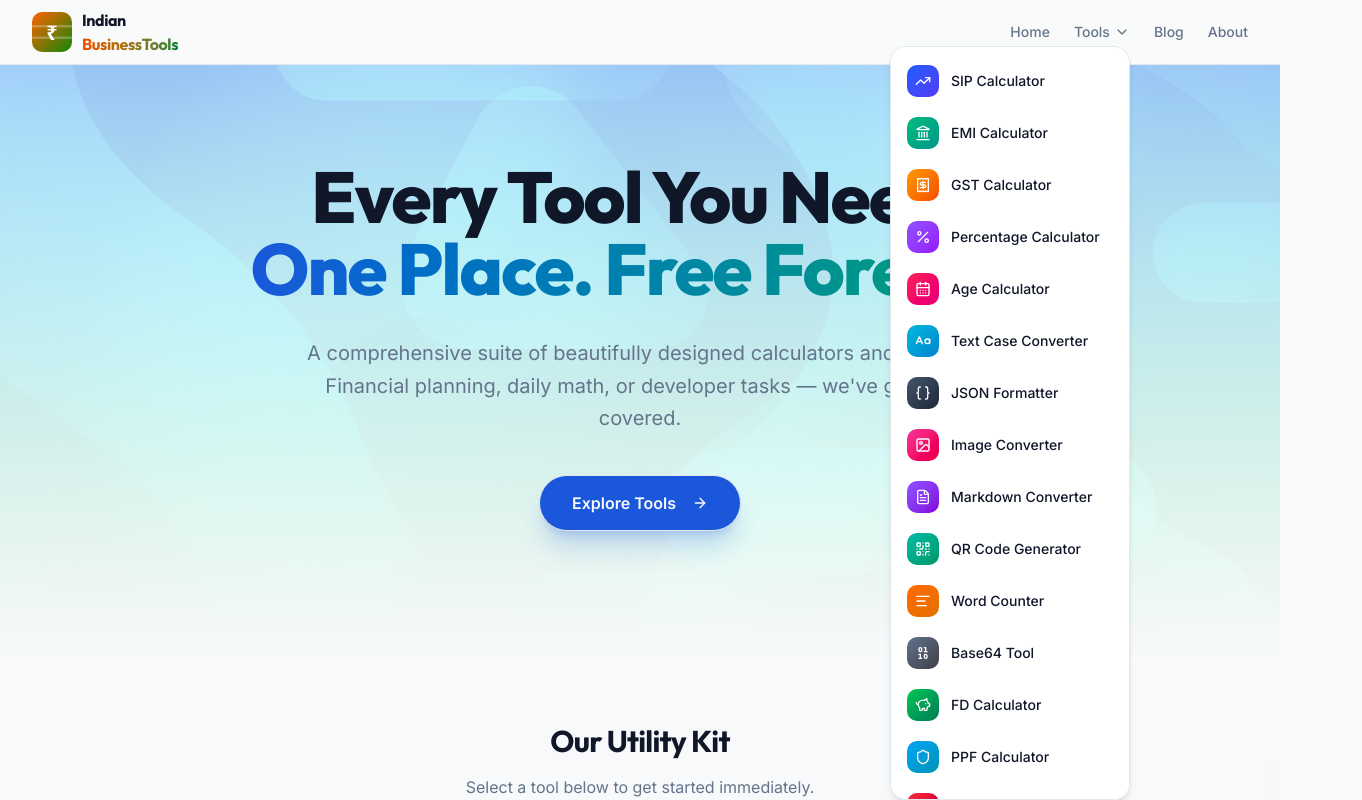
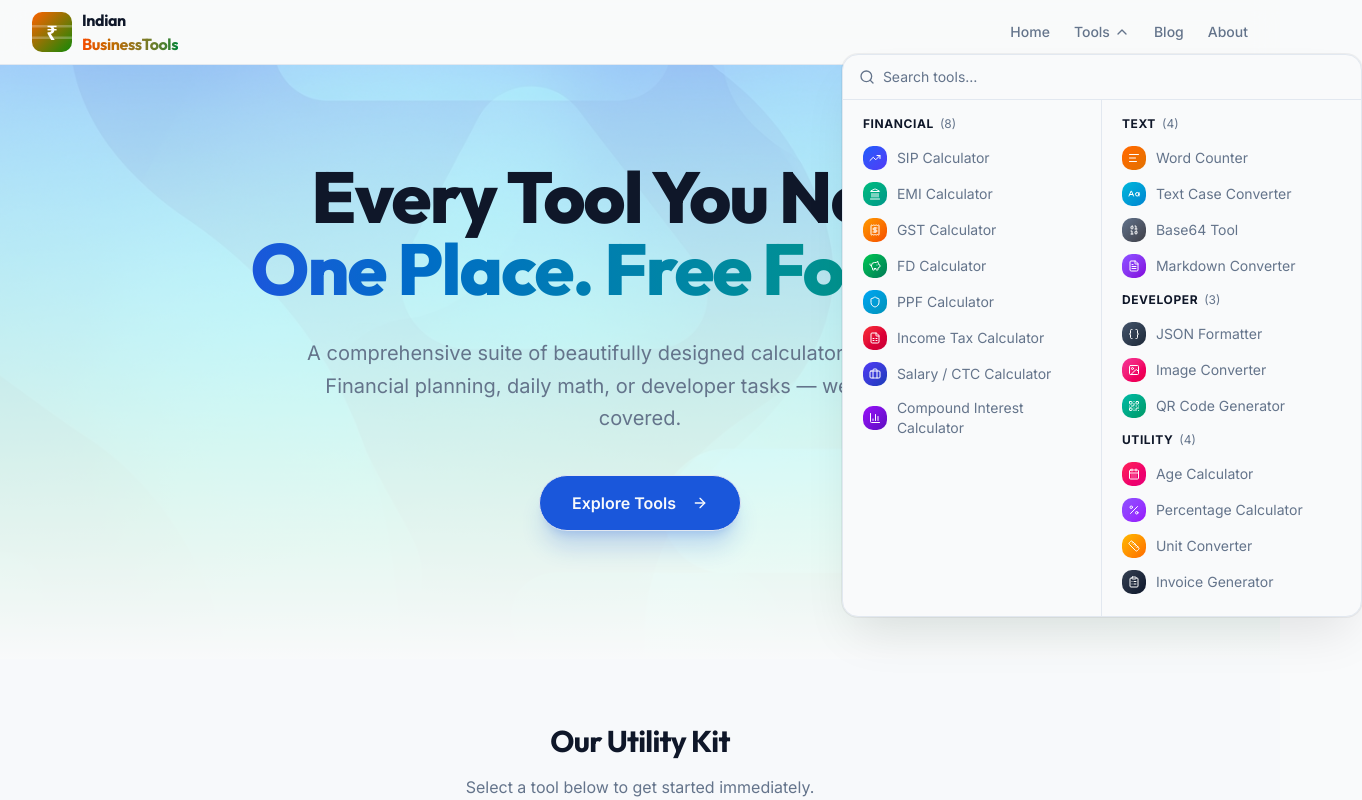
Before and after one commit to Rushil-2311/indiabusinesstools.com, a Next.js app: page / in a window 1280 px wide. Both pictures are taken after a click on the button "Tools". Shown: the top 800 px of the page, 1362 px wide, since content can reach past the window. Built offline with nearby package versions, Linux system fonts and the light colour scheme.

Commit message:
feat: redesign Tools nav dropdown with grouped categories, search, and two-column mega-menu

```diff
--- a/src/components/layout/Header.tsx
+++ b/src/components/layout/Header.tsx
@@ -1,46 +1,92 @@
 'use client';
 
 import Link from "next/link";
-import { useState } from "react";
-import { Menu, X, ChevronDown } from "lucide-react";
-import { Button } from "@/components/ui/button";
-import {
-  DropdownMenu,
-  DropdownMenuContent,
-  DropdownMenuItem,
-  DropdownMenuTrigger,
-} from "@/components/ui/dropdown-menu";
+import { useState, useRef, useEffect } from "react";
+import { Menu, X, ChevronDown, Search, ChevronRight } from "lucide-react";
 import { toolsData } from "@/lib/data";
 
+const CATEGORIES = [
+  {
+    name: "Financial",
+    slugs: [
+      "sip-calculator",
+      "emi-calculator",
+      "gst-calculator",
+      "fd-calculator",
+      "ppf-calculator",
+      "income-tax-calculator",
+      "ctc-calculator",
+      "compound-interest-calculator",
+    ],
+  },
+  {
+    name: "Text",
+    slugs: ["word-counter", "text-case-converter", "base64-tool", "markdown-converter"],
+  },
+  {
+    name: "Developer",
+    slugs: ["json-formatter", "image-converter", "qr-code-generator"],
+  },
+  {
+    name: "Utility",
+    slugs: ["age-calculator", "percentage-calculator", "unit-converter", "invoice-generator"],
+  },
+];
+
+const toolsBySlug = Object.fromEntries(toolsData.map((t) => [t.slug, t]));
+
 export function Header() {
-  const [mobileMenuOpen, setMobileMenuOpen] = useState(false);
-  const location = typeof window !== 'undefined' ? window.location.pathname : '';
+  const [toolsOpen, setToolsOpen] = useState(false);
+  const [mobileOpen, setMobileOpen] = useState(false);
+  const [search, setSearch] = useState("");
+  const [openCategory, setOpenCategory] = useState<string | null>(null);
+  const dropdownRef = useRef<HTMLDivElement>(null);
+  const searchRef = useRef<HTMLInputElement>(null);
 
-  const isActive = (path: string) => true;
+  // Close dropdown on outside click
+  useEffect(() => {
+    function handler(e: MouseEvent) {
+      if (dropdownRef.current && !dropdownRef.current.contains(e.target as Node)) {
+        setToolsOpen(false);
+        setSearch("");
+      }
+    }
+    document.addEventListener("mousedown", handler);
+    return () => document.removeEventListener("mousedown", handler);
+  }, []);
 
-  const navLinks = [
-    { name: "Home", path: "/" },
-    { name: "Blog", path: "/blog" },
-    { name: "About", path: "/about" },
-  ];
+  // Focus search when dropdown opens
+  useEffect(() => {
+    if (toolsOpen) setTimeout(() => searchRef.current?.focus(), 50);
+  }, [toolsOpen]);
+
+  const filteredTools = search.trim()
+    ? toolsData.filter((t) => t.name.toLowerCase().includes(search.toLowerCase()))
+    : null;
+
+  function closeAll() {
+    setToolsOpen(false);
+    setMobileOpen(false);
+    setSearch("");
+  }
 
   return (
     <header className="sticky top-0 z-50 w-full border-b bg-background/80 backdrop-blur-md">
       <div className="mx-auto max-w-7xl px-4 sm:px-6 lg:px-8">
         <div className="flex h-16 items-center justify-between">
           {/* Logo */}
-          <Link href="/" className="flex items-center gap-2.5 group">
+          <Link href="/" className="flex items-center gap-2.5 group" onClick={closeAll}>
             <div className="transition-all duration-300 group-hover:-translate-y-0.5 group-hover:drop-shadow-lg">
               <svg width="40" height="40" viewBox="0 0 40 40" fill="none" xmlns="http://www.w3.org/2000/svg">
                 <defs>
                   <linearGradient id="ibt-header" x1="0" y1="0" x2="40" y2="40" gradientUnits="userSpaceOnUse">
-                    <stop stopColor="#FF6200"/>
-                    <stop offset="1" stopColor="#138808"/>
+                    <stop stopColor="#FF6200" />
+                    <stop offset="1" stopColor="#138808" />
                   </linearGradient>
                 </defs>
-                <rect width="40" height="40" rx="10" fill="url(#ibt-header)"/>
-                <rect x="0" y="13" width="40" height="2.5" fill="white" fillOpacity="0.25"/>
-                <rect x="0" y="24.5" width="40" height="2.5" fill="white" fillOpacity="0.25"/>
+                <rect width="40" height="40" rx="10" fill="url(#ibt-header)" />
+                <rect x="0" y="13" width="40" height="2.5" fill="white" fillOpacity="0.25" />
+                <rect x="0" y="24.5" width="40" height="2.5" fill="white" fillOpacity="0.25" />
                 <text x="20" y="28" fontSize="20" fontFamily="system-ui, Arial, sans-serif" fontWeight="700" fill="white" textAnchor="middle">&#8377;</text>
               </svg>
             </div>
@@ -52,80 +98,149 @@ export function Header() {
 
           {/* Desktop Nav */}
           <nav className="hidden md:flex items-center gap-6">
-            <Link href="/" className="text-sm font-medium transition-colors hover:text-primary text-muted-foreground">
+            <Link href="/" className="text-sm font-medium text-muted-foreground hover:text-primary transition-colors">
               Home
             </Link>
 
-            <DropdownMenu>
-              <DropdownMenuTrigger asChild>
-                <button className="flex items-center gap-1 text-sm font-medium transition-colors hover:text-primary text-muted-foreground outline-none">
-                  Tools <ChevronDown className="h-4 w-4" />
+            {/* Tools mega-menu */}
+            <div className="relative" ref={dropdownRef}>
+              <button
+                onClick={() => setToolsOpen((v) => !v)}
+                className="flex items-center gap-1 text-sm font-medium text-muted-foreground hover:text-primary transition-colors outline-none"
+              >
+                Tools
+                <ChevronDown className={`h-4 w-4 transition-transform duration-200 ${toolsOpen ? "rotate-180" : ""}`} />
               </button>
-              </DropdownMenuTrigger>
-              <DropdownMenuContent align="end" className="w-[240px] rounded-xl p-2">
-                {toolsData.map((tool) => (
-                  <Link key={tool.slug} href={`/${tool.slug}`}>
-                    <DropdownMenuItem className="cursor-pointer rounded-lg py-2.5">
-                      <div className="flex items-center gap-3">
-                        <div className={`flex h-8 w-8 items-center justify-center rounded-md bg-gradient-to-br ${tool.gradient} text-white`}>
-                          <tool.icon className="h-4 w-4" />
+
+              {toolsOpen && (
+                <div className="absolute top-full left-1/2 -translate-x-1/2 mt-3 w-[520px] rounded-2xl border bg-background shadow-2xl shadow-black/10 ring-1 ring-black/5 overflow-hidden">
+                  {/* Search */}
+                  <div className="flex items-center gap-2 border-b px-4 py-3">
+                    <Search className="h-4 w-4 text-muted-foreground shrink-0" />
+                    <input
+                      ref={searchRef}
+                      value={search}
+                      onChange={(e) => setSearch(e.target.value)}
+                      placeholder="Search tools…"
+                      className="flex-1 bg-transparent text-sm outline-none placeholder:text-muted-foreground"
+                    />
+                    {search && (
+                      <button onClick={() => setSearch("")} className="text-muted-foreground hover:text-foreground">
+                        <X className="h-3.5 w-3.5" />
+                      </button>
+                    )}
                   </div>
-                        <span className="font-medium">{tool.name}</span>
+
+                  {/* Search results */}
+                  {filteredTools ? (
+                    <div className="p-2 max-h-72 overflow-y-auto">
+                      {filteredTools.length === 0 ? (
+                        <p className="text-center text-sm text-muted-foreground py-6">No tools found</p>
+                      ) : (
+                        filteredTools.map((tool) => (
+                          <Link
+                            key={tool.slug}
+                            href={`/${tool.slug}`}
+                            onClick={closeAll}
+                            className="flex items-center gap-3 px-3 py-2 rounded-lg hover:bg-muted transition-colors"
+                          >
+                            <div className={`flex h-7 w-7 items-center justify-center rounded-md bg-gradient-to-br ${tool.gradient} text-white shrink-0`}>
+                              <tool.icon className="h-3.5 w-3.5" />
                             </div>
-                    </DropdownMenuItem>
+                            <span className="text-sm font-medium">{tool.name}</span>
                           </Link>
+                        ))
+                      )}
+                    </div>
+                  ) : (
+                    /* Grouped categories — 2-column layout */
+                    <div className="grid grid-cols-2 divide-x">
+                      {/* Left: Financial */}
+                      <div className="p-3">
+                        <CategorySection
+                          category={CATEGORIES[0]}
+                          onClose={closeAll}
+                        />
+                      </div>
+                      {/* Right: Text, Developer, Utility */}
+                      <div className="p-3 space-y-1">
+                        {CATEGORIES.slice(1).map((cat) => (
+                          <CategorySection key={cat.name} category={cat} onClose={closeAll} />
                         ))}
-              </DropdownMenuContent>
-            </DropdownMenu>
+                      </div>
+                    </div>
+                  )}
+                </div>
+              )}
+            </div>
 
-            {navLinks.slice(1).map((link) => (
-              <Link key={link.path} href={link.path} className="text-sm font-medium transition-colors hover:text-primary text-muted-foreground">
-                {link.name}
+            <Link href="/blog" className="text-sm font-medium text-muted-foreground hover:text-primary transition-colors">
+              Blog
             </Link>
-            ))}
+            <Link href="/about" className="text-sm font-medium text-muted-foreground hover:text-primary transition-colors">
+              About
+            </Link>
           </nav>
 
-          {/* Mobile Menu Toggle */}
+          {/* Mobile toggle */}
           <button
             className="md:hidden p-2 text-foreground"
-            onClick={() => setMobileMenuOpen(!mobileMenuOpen)}
+            onClick={() => setMobileOpen((v) => !v)}
           >
-            {mobileMenuOpen ? <X className="h-6 w-6" /> : <Menu className="h-6 w-6" />}
+            {mobileOpen ? <X className="h-6 w-6" /> : <Menu className="h-6 w-6" />}
           </button>
         </div>
       </div>
 
-      {/* Mobile Nav */}
-      {mobileMenuOpen && (
-        <div className="md:hidden border-t bg-background absolute top-16 left-0 w-full p-4 shadow-xl">
-          <div className="flex flex-col space-y-4">
-            {navLinks.map((link) => (
+      {/* Mobile nav */}
+      {mobileOpen && (
+        <div className="md:hidden border-t bg-background absolute top-16 left-0 w-full shadow-xl max-h-[80vh] overflow-y-auto">
+          <div className="p-4 space-y-1">
+            {[{ name: "Home", path: "/" }, { name: "Blog", path: "/blog" }, { name: "About", path: "/about" }].map((l) => (
               <Link
-                key={link.path}
-                href={link.path}
-                className={`text-base font-medium p-2 rounded-lg ${isActive(link.path) ? 'bg-primary/10 text-primary' : 'text-foreground'}`}
-                onClick={() => setMobileMenuOpen(false)}
+                key={l.path}
+                href={l.path}
+                onClick={closeAll}
+                className="block px-3 py-2.5 rounded-lg text-sm font-medium text-foreground hover:bg-muted transition-colors"
               >
-                {link.name}
+                {l.name}
               </Link>
             ))}
-            <div className="pt-4 border-t">
-              <p className="text-sm text-muted-foreground mb-3 font-medium px-2">Our Tools</p>
-              <div className="grid grid-cols-1 gap-2">
-                {toolsData.map((tool) => (
+
+            <div className="pt-2 border-t mt-2">
+              <p className="text-xs font-semibold text-muted-foreground uppercase tracking-wider px-3 py-2">Tools</p>
+              {CATEGORIES.map((cat) => (
+                <div key={cat.name}>
+                  <button
+                    onClick={() => setOpenCategory(openCategory === cat.name ? null : cat.name)}
+                    className="flex items-center justify-between w-full px-3 py-2.5 rounded-lg text-sm font-semibold text-foreground hover:bg-muted transition-colors"
+                  >
+                    <span>{cat.name} <span className="text-muted-foreground font-normal">({cat.slugs.length})</span></span>
+                    <ChevronDown className={`h-4 w-4 text-muted-foreground transition-transform ${openCategory === cat.name ? "rotate-180" : ""}`} />
+                  </button>
+                  {openCategory === cat.name && (
+                    <div className="ml-3 mb-1 space-y-0.5">
+                      {cat.slugs.map((slug) => {
+                        const tool = toolsBySlug[slug];
+                        if (!tool) return null;
+                        return (
                           <Link
-                    key={tool.slug}
-                    href={`/${tool.slug}`}
-                    className="flex items-center gap-3 p-2 rounded-lg hover:bg-muted transition-colors"
-                    onClick={() => setMobileMenuOpen(false)}
+                            key={slug}
+                            href={`/${slug}`}
+                            onClick={closeAll}
+                            className="flex items-center gap-2.5 px-3 py-2 rounded-lg hover:bg-muted transition-colors"
                           >
-                    <div className={`flex h-8 w-8 items-center justify-center rounded-md bg-gradient-to-br ${tool.gradient} text-white`}>
-                      <tool.icon className="h-4 w-4" />
+                            <div className={`flex h-6 w-6 items-center justify-center rounded-md bg-gradient-to-br ${tool.gradient} text-white shrink-0`}>
+                              <tool.icon className="h-3 w-3" />
                             </div>
-                    <span className="font-medium text-sm">{tool.name}</span>
+                            <span className="text-sm font-medium">{tool.name}</span>
                           </Link>
+                        );
+                      })}
+                    </div>
+                  )}
+                </div>
               ))}
-              </div>
             </div>
           </div>
         </div>
@@ -133,3 +248,37 @@ export function Header() {
     </header>
   );
 }
+
+function CategorySection({
+  category,
+  onClose,
+}: {
+  category: (typeof CATEGORIES)[number];
+  onClose: () => void;
+}) {
+  return (
+    <div className="mb-1">
+      <div className="flex items-center gap-1.5 px-2 py-1 mb-1">
+        <span className="text-xs font-bold text-foreground uppercase tracking-wider">{category.name}</span>
+        <span className="text-xs text-muted-foreground">({category.slugs.length})</span>
+      </div>
+      {category.slugs.map((slug) => {
+        const tool = toolsBySlug[slug];
+        if (!tool) return null;
+        return (
+          <Link
+            key={slug}
+            href={`/${slug}`}
+            onClick={onClose}
+            className="flex items-center gap-2.5 px-2 py-1.5 rounded-lg hover:bg-muted transition-colors group"
+          >
+            <div className={`flex h-6 w-6 items-center justify-center rounded-md bg-gradient-to-br ${tool.gradient} text-white shrink-0`}>
+              <tool.icon className="h-3 w-3" />
+            </div>
+            <span className="text-sm text-muted-foreground group-hover:text-foreground transition-colors">{tool.name}</span>
+          </Link>
+        );
+      })}
+    </div>
+  );
+}
```
Lines whose indentation alone changed are shown as unchanged.
